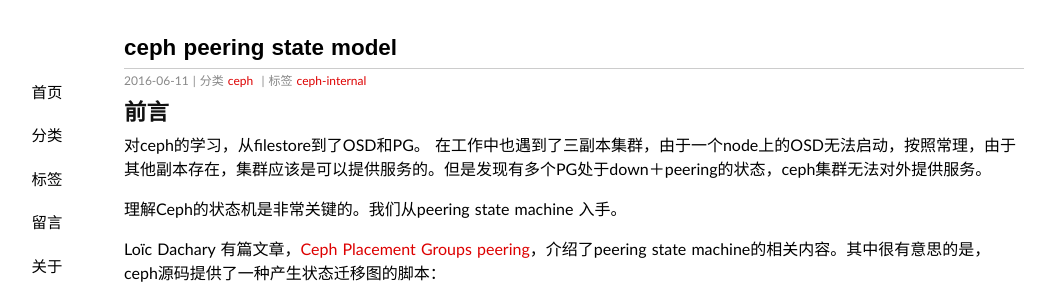
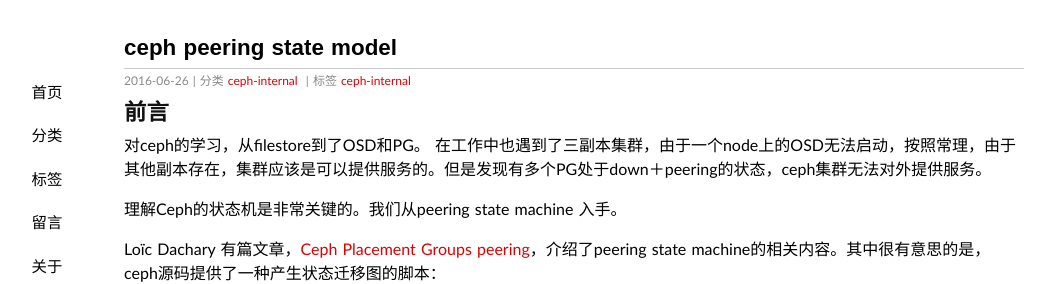
Before and after one commit to Bean-Li/Bean-Li.github.io, a Jekyll site: the page built from _posts/2016-06-25-ceph-peering-state-model.md, in a window 1280 px wide and 900 px high. Shown: the top 284 px of the window, without its empty margins (66-1121 px from the left). Built offline with Jekyll 4.4.1, drawn with Linux system fonts in a browser that asks for light colours; some web fonts are replaced.

Commit message:
change category

```diff
--- a/_posts/2016-06-25-ceph-peering-state-model.md
+++ b/_posts/2016-06-25-ceph-peering-state-model.md
@@ -1,8 +1,8 @@
 ---
 layout: post
 title: ceph peering state model
-date: 2016-06-11 21:43:40
-categories: ceph
+date: 2016-06-26 14:43:40
+categories: ceph-internal
 tag: ceph-internal
 excerpt: peer state machine
 ---
```
